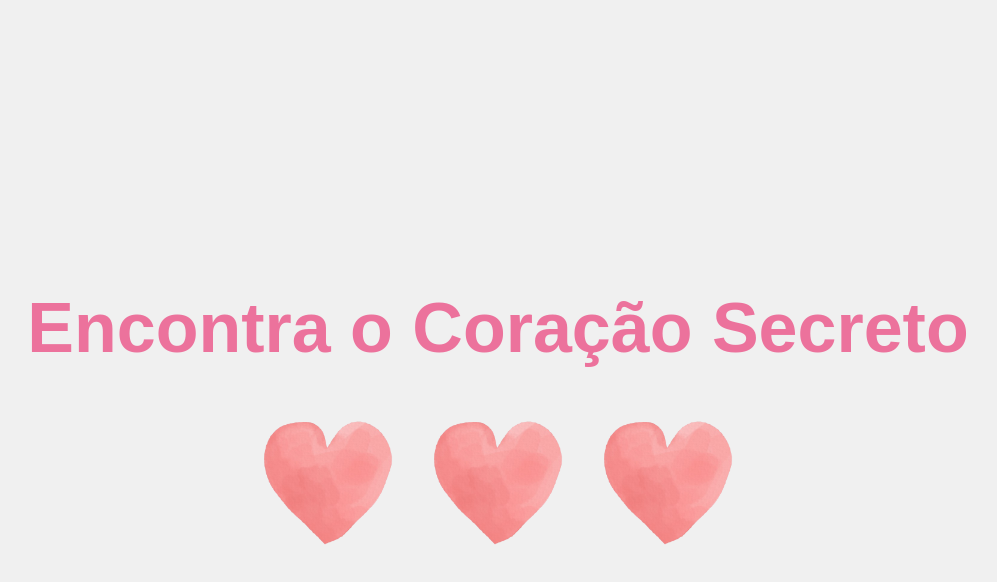
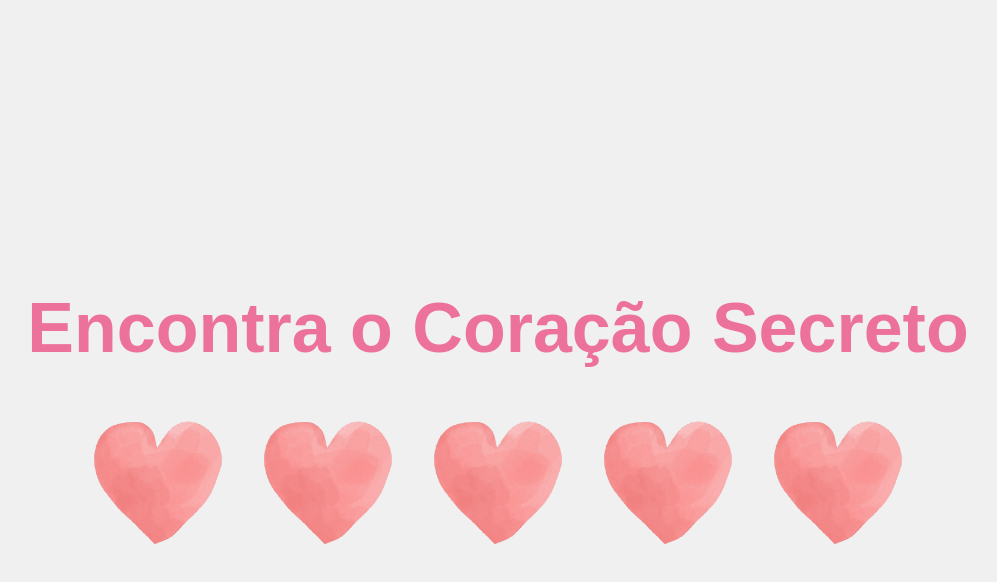
Before and after one commit to joaaoazul/willyoubemyvalentine, a website: page index.html in a window 1280 px wide. Both pictures are taken after a click on the button 640 px from the left and 489 px from the top of the page. Shown: the whole page, without its empty margins (142-1139 px from the left). Drawn offline with Linux system fonts and the light colour scheme; a web font is replaced by a local one.

Commit message:
v1.2.6 Final Production

```diff
--- a/index.html
+++ b/index.html
@@ -25,6 +25,8 @@
             <img src="./assets/images/Design_sem_nome-removebg-preview.png" class="heart-option" data-correct="false">
             <img src="./assets/images/Design_sem_nome-removebg-preview.png" class="heart-option" data-correct="true">
             <img src="./assets/images/Design_sem_nome-removebg-preview.png" class="heart-option" data-correct="false">
+            <img src="./assets/images/Design_sem_nome-removebg-preview.png" class="heart-option" data-correct="false">
+            <img src="./assets/images/Design_sem_nome-removebg-preview.png" class="heart-option" data-correct="false">
         </div>
         <div id="message" style="display:none;">
             💌 "Dizem que no Dia dos Namorados devemos fazer algo especial... Então, queres ir num date comigo?" 💕
--- a/src/scripts/app.js
+++ b/src/scripts/app.js
@@ -23,7 +23,7 @@ function initializeGame() {
 }
 
 
-let correctHeart = Math.floor(Math.random() * 4);
+let correctHeart = Math.floor(Math.random() * 5);
 let gameOver = false;
 
 const hearts = document.querySelectorAll('.heart-option');
@@ -53,7 +53,7 @@ hearts.forEach((heart, index) => {
 });
 
 function randomizeCorrectHeart() {
-    correctHeart = Math.floor(Math.random() * 4);
+    correctHeart = Math.floor(Math.random() * 5);
     hearts.forEach((heart, index) => {
         heart.setAttribute('data-correct', index === correctHeart ? 'true' : 'false');
     });
```
